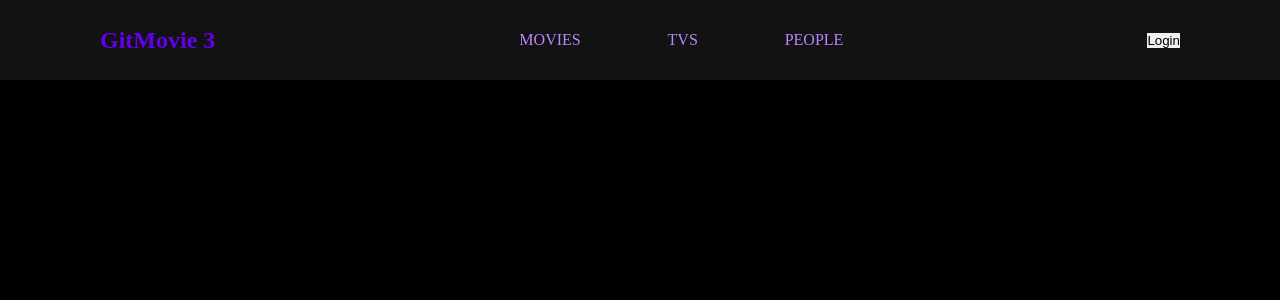
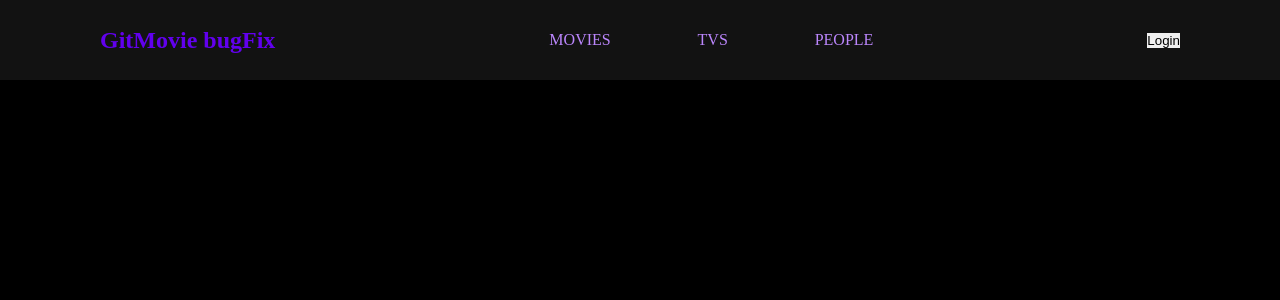
Before and after one commit to Randalll09/git-practice, a Next.js app: page / in a window 1280 px wide. Shown: the top 300 px of the page. Built offline with nearby package versions, Linux system fonts and the light colour scheme.

Commit message:
feature1

```diff
--- a/src/components/Layout.tsx
+++ b/src/components/Layout.tsx
@@ -39,7 +39,7 @@
   return (
     <Div>
       <Nav>
-        <h1>GitMovie 3</h1>
+        <h1>GitMovie bugFix</h1>
         <ul>
           <li>
             <Link href={'/movies'}>MOVIES</Link>
--- a/src/pages/index.tsx
+++ b/src/pages/index.tsx
@@ -17,7 +17,7 @@
         <link rel="icon" href="/favicon.ico" />
       </Head>
       <Layout>
-        <Main></Main>
+        <Main>feature1</Main>
       </Layout>
     </>
   );
```
